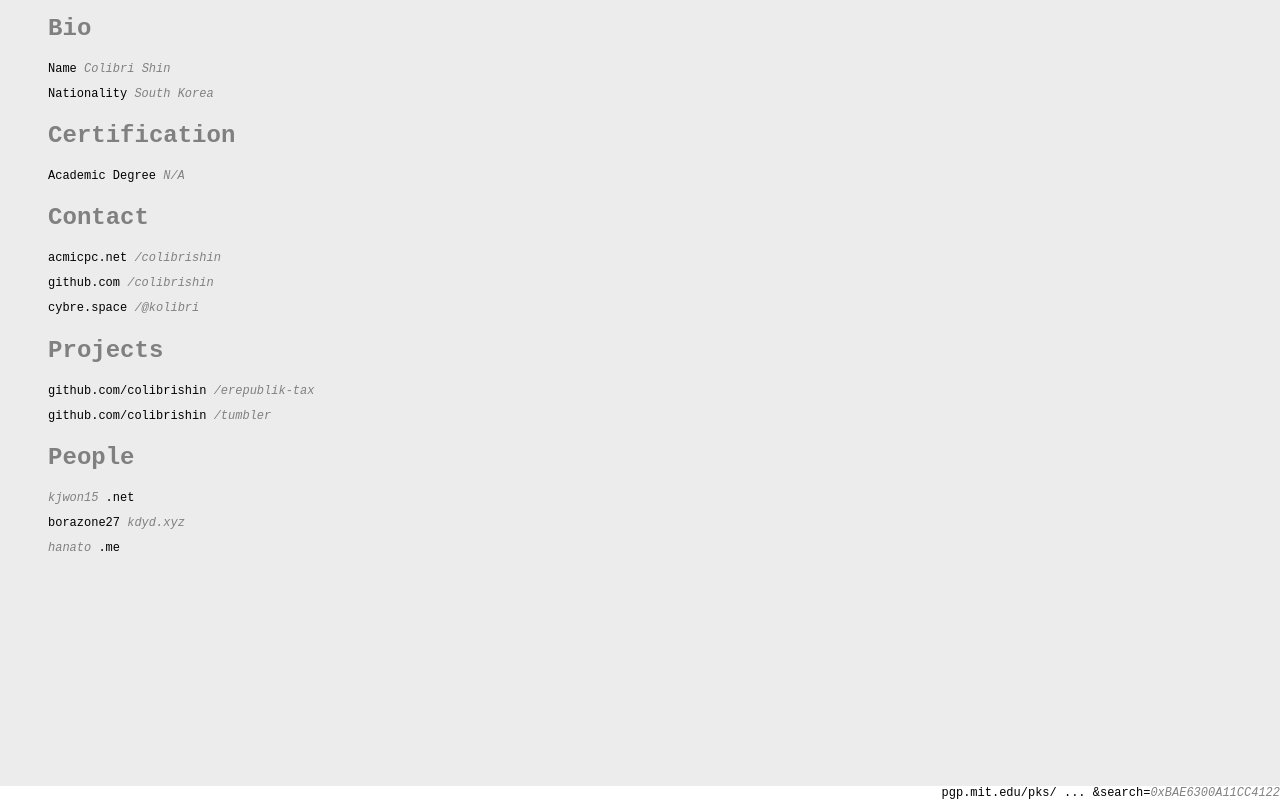
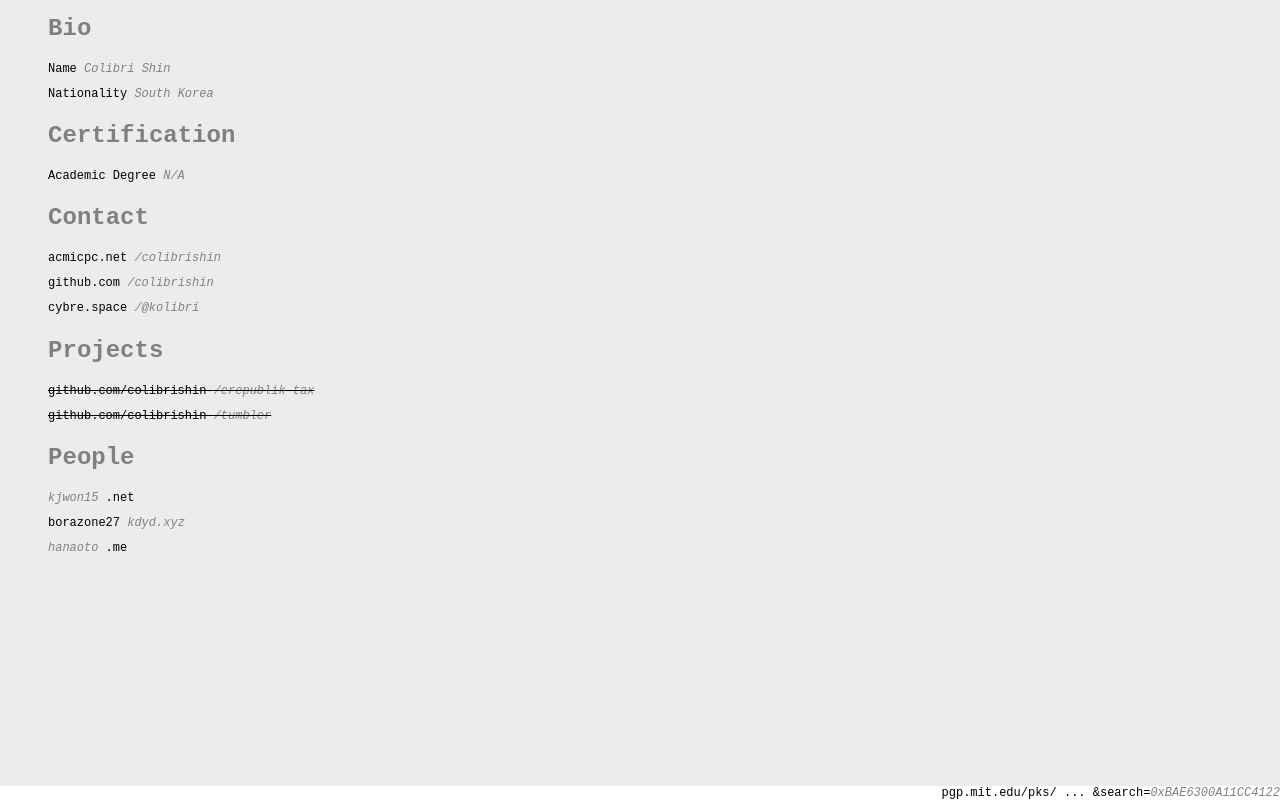
Before and after one commit to colibrishin/colibrishin.github.io, a plain HTML site: page index.html in a window 1280 px wide. Drawn offline with Linux system fonts and the light colour scheme.

Commit message:
Update index.html
typoes

```diff
--- a/index.html
+++ b/index.html
@@ -48,11 +48,11 @@
 			</ul>
 			<div class="menu_name">Projects</div>
 			<ul class="menu">
-				<li style="text_decoration:line-through">
+				<li style="text-decoration:line-through">
 					github.com/colibrishin
 					<a href="https://github.com/colibrishin/erepublik-tax">/erepublik-tax</a>
 				</li>
-				<li style="text_decoration:line-through">
+				<li style="text-decoration:line-through">
 					github.com/colibrishin
 					<a href="https://github.com/colibrishin/tumbler">/tumbler</a>
 				</li>
@@ -68,7 +68,7 @@
 					<a href="http://kbyd.xyz/">kdyd.xyz</a>
 				</li>
 				<li>
-					<a href="https://blog.hanaoto.me/">hanato</a>
+					<a href="https://blog.hanaoto.me/">hanaoto</a>
 					.me
 				</li>
 			</ul>
```
